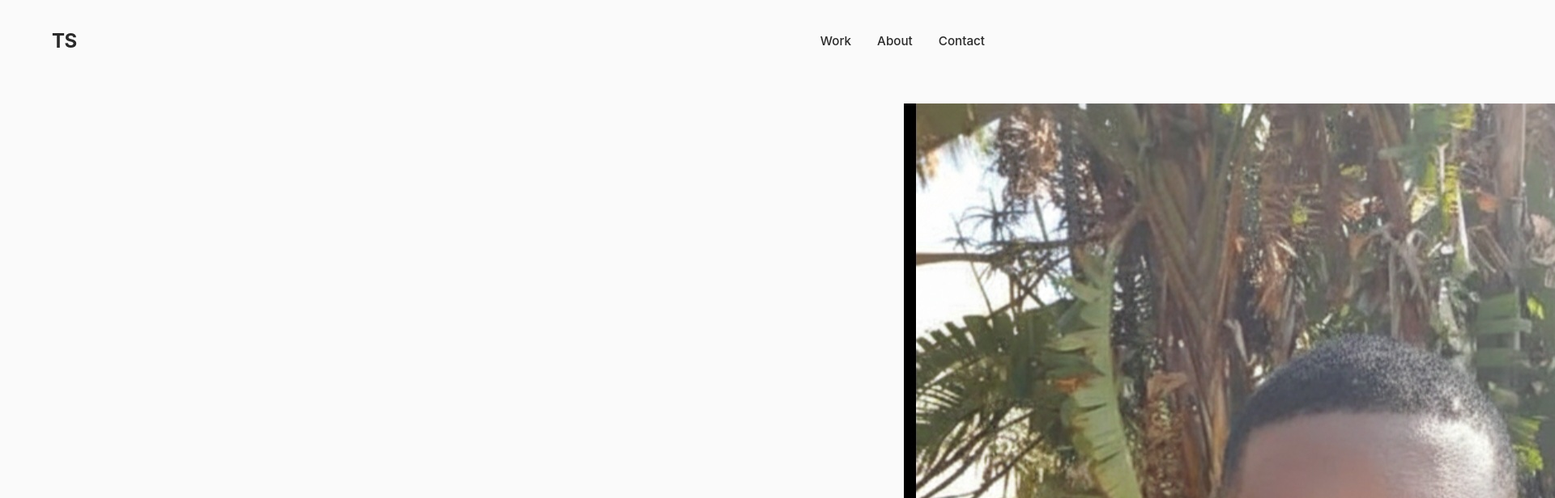
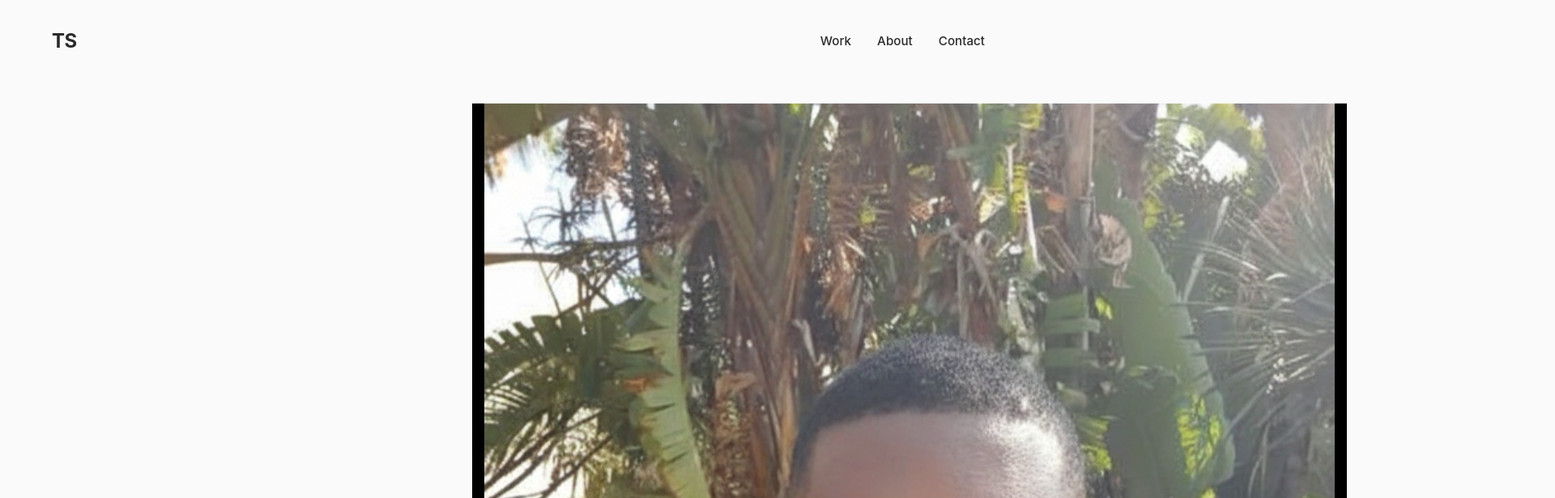
Before and after one commit to Pacman-T-Zero/Portfolios-, a React (Create React App) app: page / in a window 1280 px wide. Shown: the top 616 px of the page at 81% size, 1920 px wide, since content can reach past the window. Built offline with nearby package versions, Linux system fonts and the light colour scheme.

Commit message:
Update App.css

```diff
--- a/src/App.css
+++ b/src/App.css
@@ -154,7 +154,7 @@ nav.scrolled {
 .photo-container {
   position: relative;
   width: 100%;
-  max-width: 100px;
+  max-width: 450 px;
   margin-left: auto;
 }
 
```
